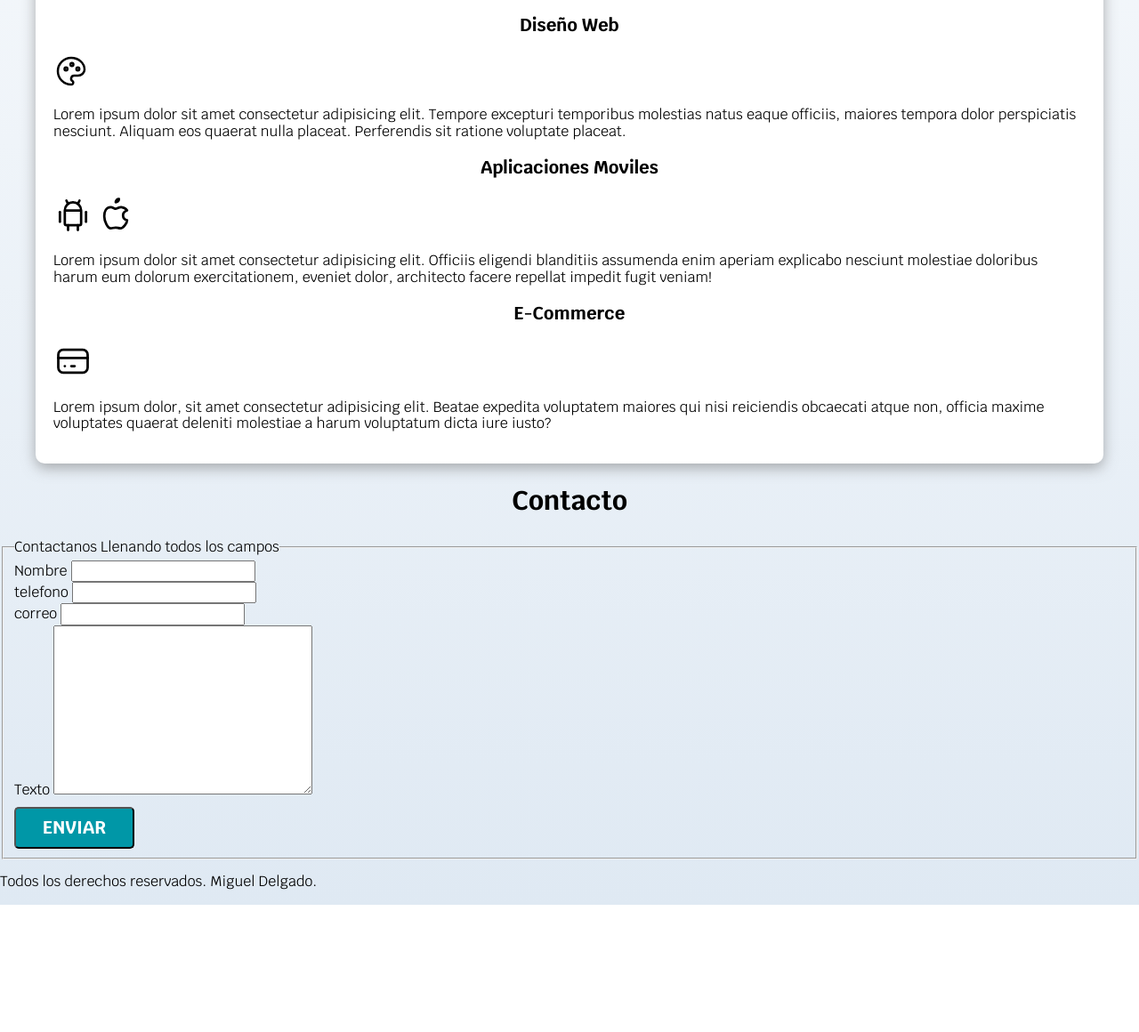
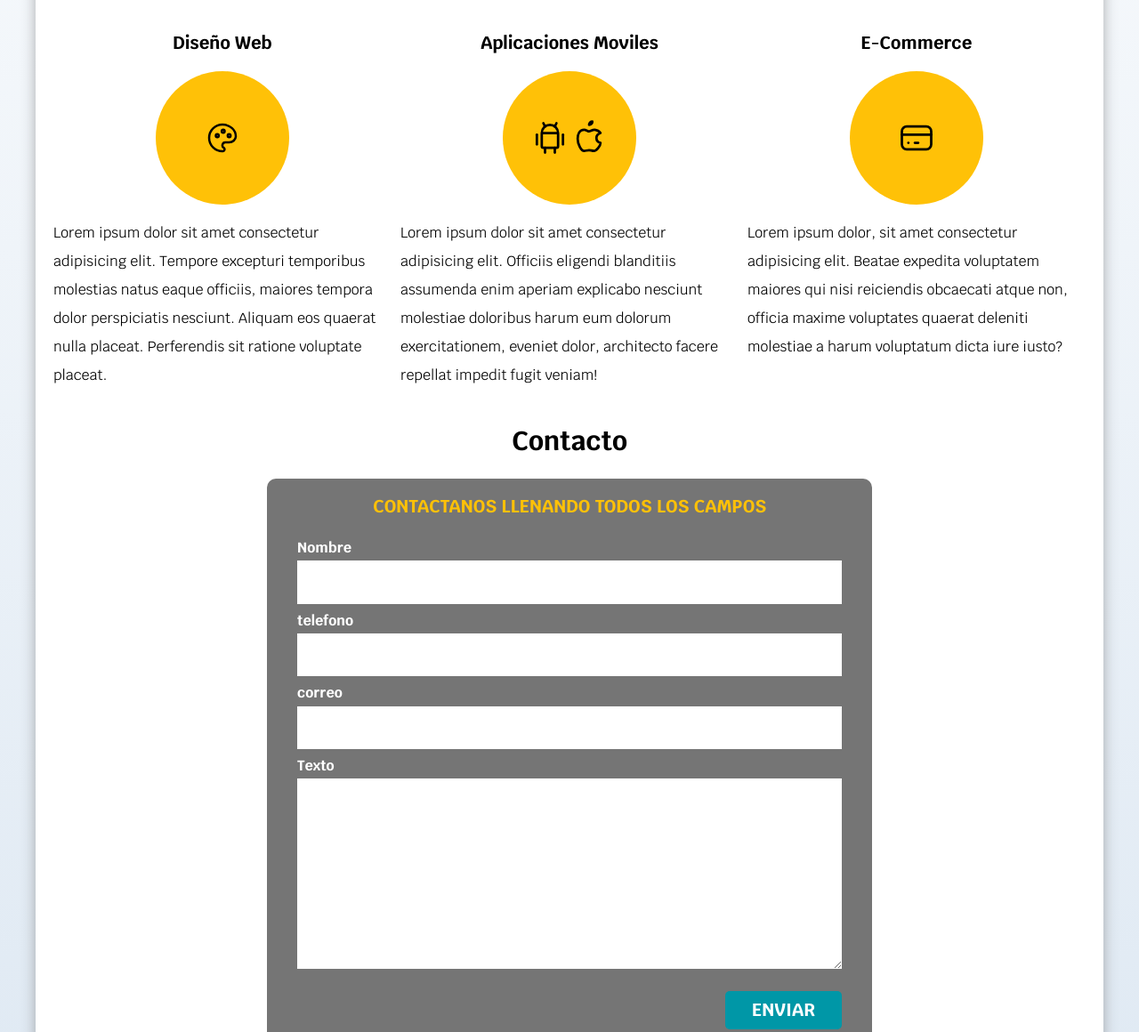
Before and after one commit to BorregosCode/PaginaFreelancer, a plain HTML site: page index.html in a window 1280 px wide. Shown: the part 700-1860 px from the top of the page at 89% size. Before the commit the page ends 1717 px from the top, so only its background shows below. Drawn offline with Linux system fonts and the light colour scheme.

Commit message:
Se concluyo seccion servicios y fomulario

```diff
--- a/css/stylesheet.css
+++ b/css/stylesheet.css
@@ -54,6 +54,7 @@ h1,h2,h3{
     font-weight: 400;
 }
 
+
 .contenedor{
     max-width: 120rem;
     margin: 0 auto;
@@ -71,12 +72,34 @@ h1,h2,h3{
     border-radius: .5rem;
     width: 90%;
     text-align: center;
+    border: none;
 }
 
 @media (min-width: 480px) {
     .boton{
         width: auto;
     }
+}
+
+.boton:hover{
+    cursor: pointer;
+}
+
+/* Utilidades */
+.w-sm-100{
+    width: 100%;
+}
+@media (min-width: 768px) {
+    .w-sm-100{
+        width: auto;
+    }
+}
+.flex{
+    display: flex;
+}
+
+.alinear-derecha{
+    justify-content: flex-end;
 }
 .nav-bg{
     background-color: var(--secundario);
@@ -131,3 +154,76 @@ h1,h2,h3{
 .contenido-hero p{
     color: var(--blanco);
 }
+
+/* Servicios  */
+@media (min-width: 768px) {
+    .servicios{
+        display: grid;
+        grid-template-columns: repeat(3, 1fr);
+        column-gap: 1rem;
+    }
+}
+
+.servicio{
+    display: flex;
+    flex-direction: column;
+    align-items: center;
+}
+/* .servicio h3{
+    color: var(--secundario);
+    font-weight: normal;
+} */
+.servicio p{
+    line-height: 2;
+}
+
+.iconos{
+    height: 15rem;
+    width: 15rem;
+    background-color: var(--primario);
+    border-radius: 50%;
+    display: flex;
+    flex-direction: row;
+    justify-content: center;
+    align-items: center;
+}
+
+/* Contacto */
+.formulario{
+    background-color: var(--gris);
+    width: min(68rem, 100%); /**/
+    margin: 0 auto;
+    padding: 2rem;
+    border-radius: 1rem;
+}
+.formulario fieldset{
+    border: none;
+}
+.formulario legend{
+    text-align: center;
+    font-size: 2rem;
+    text-transform: uppercase;
+    font-weight: 700;
+    margin-bottom: 2rem;
+    color: var(--primario);
+}
+
+.contenedor-campos{
+
+}
+
+.campo{
+    margin-bottom: 1rem;
+}
+.campo label{
+    color: var(--blanco);
+    font-weight: 700;
+    margin-bottom: .5rem;
+    display: block;
+}
+
+.input-text{
+    width: 100%;
+    border: none;
+    padding: 1.5rem;
+}
--- a/index.html
+++ b/index.html
@@ -42,9 +42,10 @@
 
     <main class="contenedor sombra">
         <h2>Mis Servicios</h2>
-
-        <section>
+        <div class="servicios">
+            <section class="servicio">
                 <h3>Diseño Web</h3>
+                <div class="iconos">
                     <svg xmlns="http://www.w3.org/2000/svg" class="icon icon-tabler icon-tabler-palette" width="40" height="40" viewBox="0 0 24 24" stroke-width="1.5" stroke="#000" fill="none" stroke-linecap="round" stroke-linejoin="round">
                         <path stroke="none" d="M0 0h24v24H0z" fill="none"/>
                         <path d="M12 21a9 9 0 0 1 0 -18c4.97 0 9 3.582 9 8c0 1.06 -.474 2.078 -1.318 2.828c-.844 .75 -1.989 1.172 -3.182 1.172h-2.5a2 2 0 0 0 -1 3.75a1.3 1.3 0 0 1 -1 2.25" />
@@ -52,12 +53,13 @@
                         <path d="M12.5 7.5m-1 0a1 1 0 1 0 2 0a1 1 0 1 0 -2 0" />
                         <path d="M16.5 10.5m-1 0a1 1 0 1 0 2 0a1 1 0 1 0 -2 0" />
                     </svg>
+                </div>
                 <p>Lorem ipsum dolor sit amet consectetur adipisicing elit. Tempore excepturi temporibus molestias natus eaque officiis, maiores tempora dolor perspiciatis nesciunt. Aliquam eos quaerat nulla placeat. Perferendis sit ratione voluptate placeat.</p>
             </section>
 
-        <section>
+            <section class="servicio">
                 <h3>Aplicaciones Moviles</h3>
-
+                <div class="iconos">
                     <svg xmlns="http://www.w3.org/2000/svg" class="icon icon-tabler icon-tabler-brand-android" width="44" height="44" viewBox="0 0 24 24" stroke-width="1.5" stroke="currentColor" fill="none" stroke-linecap="round" stroke-linejoin="round">
                         <path stroke="none" d="M0 0h24v24H0z" fill="none"/>
                         <path d="M4 10l0 6" />
@@ -74,12 +76,13 @@
                         <path d="M9 7c-3 0 -4 3 -4 5.5c0 3 2 7.5 4 7.5c1.088 -.046 1.679 -.5 3 -.5c1.312 0 1.5 .5 3 .5s4 -3 4 -5c-.028 -.01 -2.472 -.403 -2.5 -3c-.019 -2.17 2.416 -2.954 2.5 -3c-1.023 -1.492 -2.951 -1.963 -3.5 -2c-1.433 -.111 -2.83 1 -3.5 1c-.68 0 -1.9 -1 -3 -1z" />
                         <path d="M12 4a2 2 0 0 0 2 -2a2 2 0 0 0 -2 2" />
                     </svg>
-
+                </div>
                 <p>Lorem ipsum dolor sit amet consectetur adipisicing elit. Officiis eligendi blanditiis assumenda enim aperiam explicabo nesciunt molestiae doloribus harum eum dolorum exercitationem, eveniet dolor, architecto facere repellat impedit fugit veniam!</p>
             </section>
 
-        <section>
+            <section class="servicio">
                 <h3>E-Commerce</h3>
+                <div class="iconos">
                     <svg xmlns="http://www.w3.org/2000/svg" class="icon icon-tabler icon-tabler-credit-card" width="44" height="44" viewBox="0 0 24 24" stroke-width="1.5" stroke="currentColor" fill="none" stroke-linecap="round" stroke-linejoin="round">
                         <path stroke="none" d="M0 0h24v24H0z" fill="none"/>
                         <path d="M3 5m0 3a3 3 0 0 1 3 -3h12a3 3 0 0 1 3 3v8a3 3 0 0 1 -3 3h-12a3 3 0 0 1 -3 -3z" />
@@ -87,38 +90,46 @@
                         <path d="M7 15l.01 0" />
                         <path d="M11 15l2 0" />
                     </svg>
+                </div>
                 <p>Lorem ipsum dolor, sit amet consectetur adipisicing elit. Beatae expedita voluptatem maiores qui nisi reiciendis obcaecati atque non, officia maxime voluptates quaerat deleniti molestiae a harum voluptatum dicta iure iusto?</p>
             </section>
-    </main>
+        </div> <!-- cierre servicios -->
 
         <section>
             <h2>Contacto</h2>
 
-        <form action="#">
+            <form action="#" class="formulario">
                 <fieldset>
                     <legend>Contactanos Llenando todos los campos</legend>
-                <div>
+                    <div  class="contenedor-campos">
+                        <div class="campo">
                             <label for="nombre">Nombre</label>
-                    <input type="text" name="nombre">
+                            <input class="input-text" type="text" name="nombre">
                         </div>
-                <div>
+
+                        <div class="campo">
                             <label for="telefono">telefono</label>
-                    <input type="tel" name="telefono">
+                            <input class="input-text" type="tel" name="telefono">
                         </div>
-                <div>
+
+                        <div class="campo">
                             <label for="correo">correo</label>
-                    <input type="email" name="correo">
+                            <input class="input-text" type="email" name="correo">
                         </div>
-                <div>
+
+                        <div class="campo">
                             <label for="texto">Texto</label>
-                    <textarea name="texto" cols="30" rows="10"></textarea>
+                            <textarea class="input-text" name="texto" cols="30" rows="10"></textarea>
                         </div>
-                <div>
-                    <input type="submit" value="Enviar" class="boton">
+                    </div> <!-- contenedor campos -->
+
+                    <div class="alinear-derecha flex">
+                        <input type="submit" value="Enviar" class="boton w-sm-100">
                     </div>
                 </fieldset>
             </form>
         </section>
+    </main>
 
     <footer>
         <p>Todos los derechos reservados. Miguel Delgado.</p>
```
Lines whose indentation alone changed are shown as unchanged.
